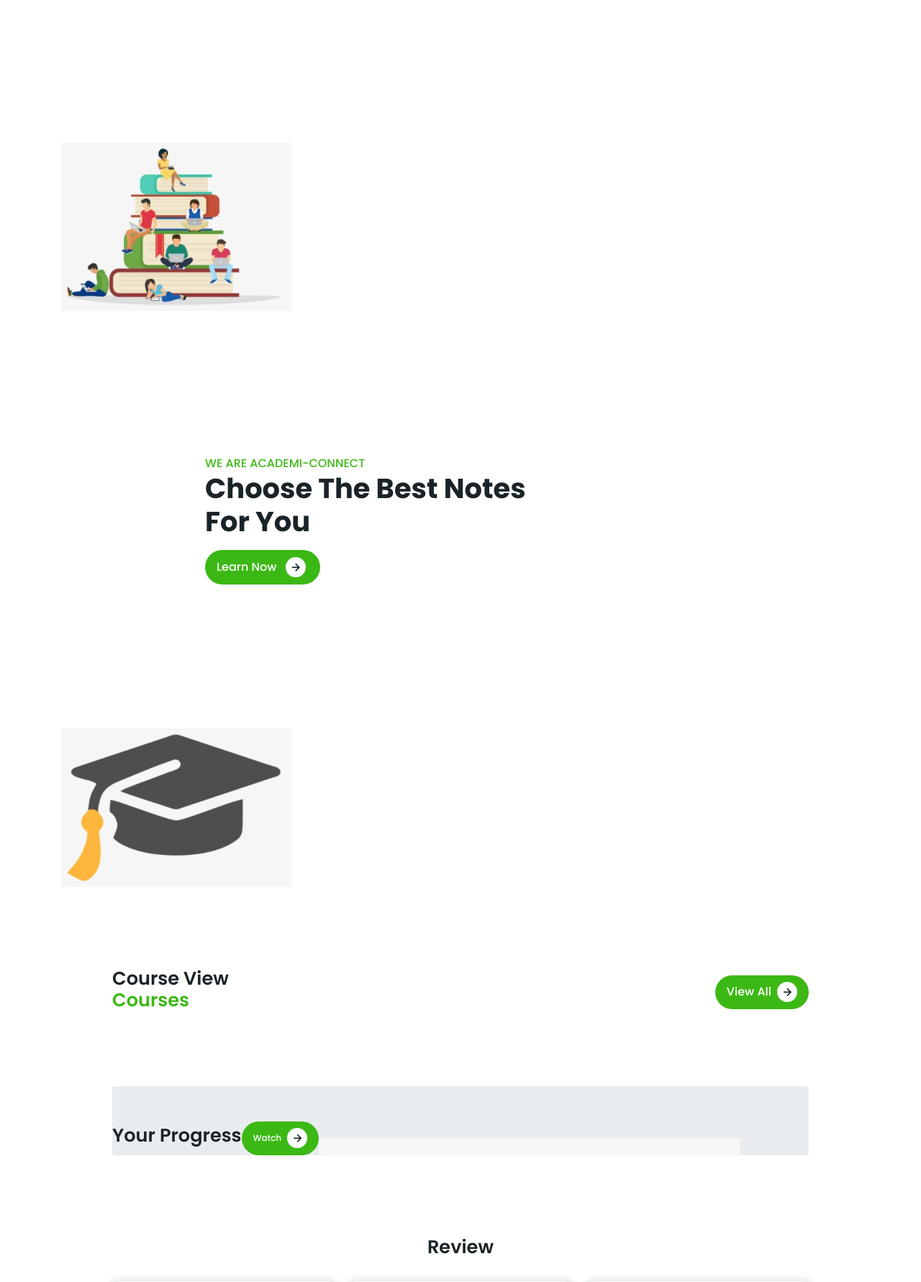
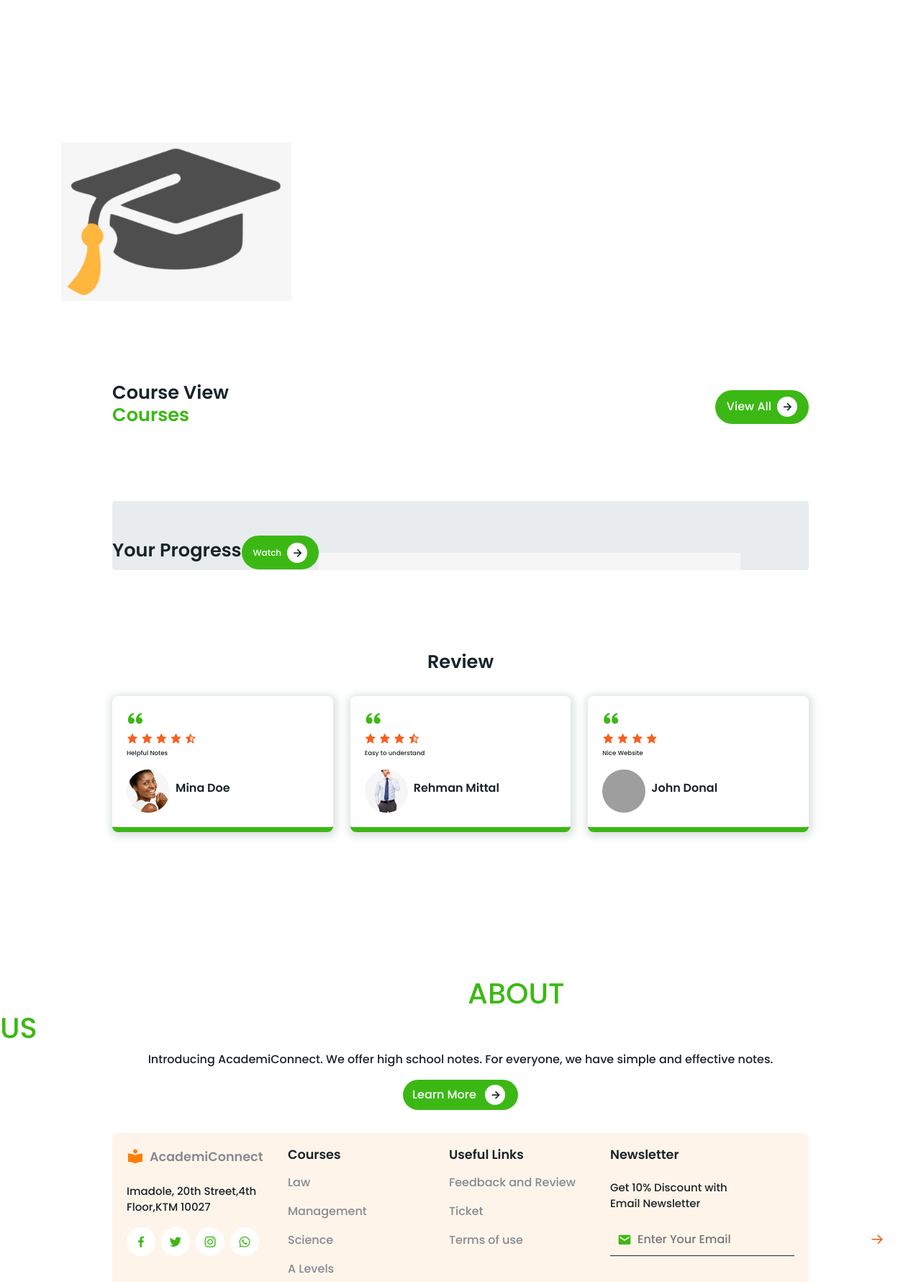
Before and after one commit to Pawan70056/3rdsemesterproject, a Django app: page / in a window 1280 px wide. Shown: the part 501-2282 px from the top of the page at 72% size. Run offline with Django 5.2, Linux system fonts and the light colour scheme; data that the repository does not hold is empty; some libraries are stand-ins or nearby versions; grey boxes are pictures that could not be loaded.

Commit message:
dashboard

```diff
--- a/course/templates/dashboard.html
+++ b/course/templates/dashboard.html
@@ -8,15 +8,7 @@
 {% endblock head %}
 
 {% block content %}
-        <!-- Slide 2 -->
-        <div class="swiper-slide container">
-            <div class="home-text">
-                <span>We are Academi-Connect</span>
-                <h1>Choose The Best Notes <br>For You</h1>
-                <a href="#" class="button">Learn Now<i class='bx bx-right-arrow-alt'></i></a>
-            </div>
-            <img src="{% static "img/studying.png" %}" alt="">
-            </div>
+
             <!-- Slide 3 -->
             <div class="swiper-slide container">
                 <div class="home-text">
```
